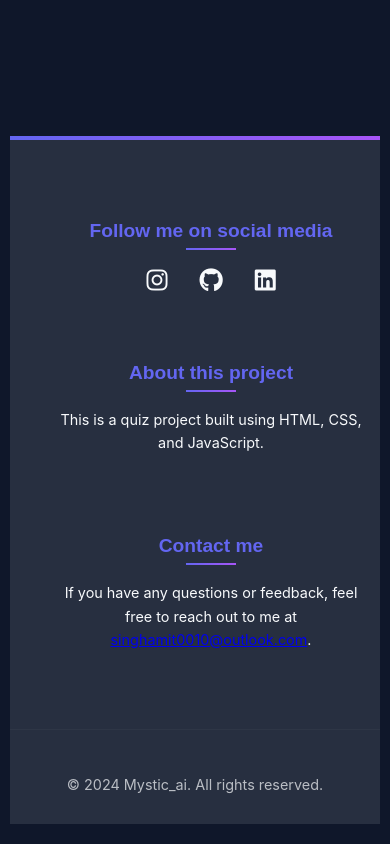
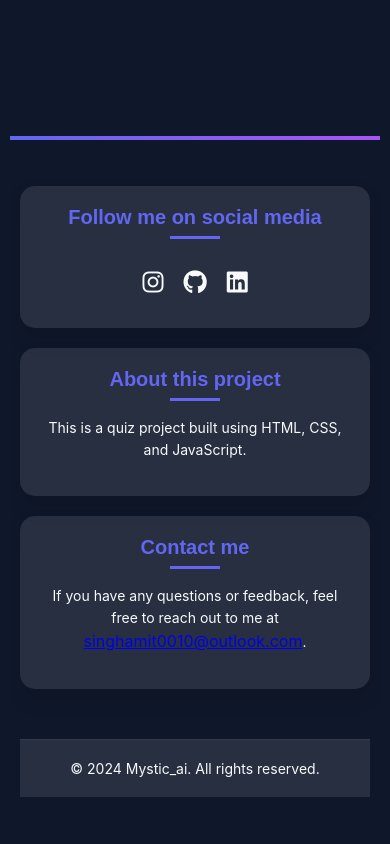
Before and after one commit to mysticai11/FeF-QuizUp, a plain HTML site: page index.html in a window 390 px wide. Shown: the part 909-1753 px from the top of the page. Drawn offline with nearby package versions, Linux system fonts and the light colour scheme; no server answers.

Commit message:
Update styles.css
improvements for small screen responsiveness.

```diff
--- a/styles.css
+++ b/styles.css
@@ -803,13 +803,15 @@ body.light-mode .review-answer.incorrect {
   color: var(--secondary-color); /* Match with website color tone */
 }
 
+
+
+
 .footer {
-  background-color: var(--card-bg);
+  background-color: var(--background-color);
   color: var(--text-color);
-  padding: 3rem 0 1rem;
+  padding: 60px 0 20px;
   position: relative;
   overflow: hidden;
-  transition: background-color 0.3s ease, color 0.3s ease;
 }
 
 .footer::before {
@@ -819,115 +821,160 @@ body.light-mode .review-answer.incorrect {
   left: 0;
   right: 0;
   height: 4px;
-  background: var(--primary-gradient);
+  background: linear-gradient(90deg, var(--primary-color), var(--secondary-color));
+  animation: gradientShift 5s infinite linear;
+}
+
+@keyframes gradientShift {
+  0% { background-position: 0% 50%; }
+  50% { background-position: 100% 50%; }
+  100% { background-position: 0% 50%; }
 }
 
 .footer-content {
-  display: flex;
-  justify-content: space-between;
-  flex-wrap: wrap;
   max-width: 1200px;
   margin: 0 auto;
-  padding: 0 2rem;
+  padding: 0 20px;
+  display: flex;
+  flex-wrap: wrap;
+  justify-content: space-between;
+  align-items: flex-start;
 }
 
 .footer-section {
   flex: 1;
-  min-width: 200px;
-  margin-bottom: 2rem;
+  margin: 20px;
+  padding: 30px;
+  background-color: var(--card-bg);
+  border-radius: 15px;
+  box-shadow: 0 10px 20px rgba(0, 0, 0, 0.1);
+  transition: transform var(--animation-speed), box-shadow var(--animation-speed);
+  min-width: 250px;
+}
+
+.footer-section:hover {
+  transform: translateY(-5px);
+  box-shadow: 0 15px 30px rgba(0, 0, 0, 0.2);
 }
 
 .footer-section h3 {
+  margin-top: 0;
+  font-weight: bold;
+  font-size: 24px;
   color: var(--primary-color);
-  font-size: 1.2rem;
-  margin-bottom: 1rem;
   position: relative;
-  padding-bottom: 0.5rem;
+  padding-bottom: 10px;
 }
 
 .footer-section h3::after {
   content: '';
   position: absolute;
+  bottom: 0;
   left: 0;
-  bottom: 0;
   width: 50px;
-  height: 2px;
-  background: var(--primary-gradient);
+  height: 3px;
+  background-color: var(--primary-color);
+  transition: width var(--animation-speed);
 }
 
-.footer-section p {
-  font-size: 0.9rem;
+.footer-section:hover h3::after {
+  width: 100px;
+}
+
+.footer-section p, .footer-section a {
+  font-size: 16px;
   line-height: 1.6;
+  transition: color var(--animation-speed);
+}
+
+.footer-section a:hover {
+  color: var(--primary-color);
 }
 
 .social-icons {
+  margin-top: 20px;
   display: flex;
-  gap: 1rem;
+  justify-content: center;
 }
 
 .social-icons a {
+  margin: 0 15px;
+  font-size: 24px;
   color: var(--text-color);
-  font-size: 1.5rem;
-  transition: color 0.3s ease, transform 0.3s ease;
+  transition: transform var(--animation-speed), color var(--animation-speed);
 }
 
 .social-icons a:hover {
   color: var(--primary-color);
-  transform: translateY(-3px);
+  transform: scale(1.2);
 }
 
 .footer-bottom {
+  background-color: var(--card-bg);
+  padding: 20px;
+  margin-top: 40px;
   text-align: center;
-  padding-top: 2rem;
-  margin-top: 2rem;
-  border-top: 1px solid var(--option-bg);
-  font-size: 0.9rem;
-  color: var(--text-color);
-  opacity: 0.7;
 }
 
-/* Light mode specific styles */
-body.light-mode .footer {
-  background-color: var(--light-card-bg);
-  color: var(--light-text-color);
+.footer-bottom p {
+  margin: 0;
+  font-size: 14px;
+  color: var(--text-color);
 }
 
-body.light-mode .footer-section h3 {
-  color: var(--primary-color);
+@media (max-width: 768px) {
+  .footer {
+      padding: 40px 10px 20px; /* Adjusted overall footer padding */
   }
-
-body.light-mode .social-icons a {
-  color: var(--light-text-color);
-}
-
-body.light-mode .social-icons a:hover {
-  color: var(--primary-color);
-}
-
-body.light-mode .footer-bottom {
-  border-top-color: var(--light-option-bg);
-  color: var(--light-text-color);
-}
-
-/* Responsive adjustments */
-@media (max-width: 768px) {
   .footer-content {
       flex-direction: column;
       align-items: center;
+      padding: 0;
+  }
+  .footer-section {
+      margin: 10px 0;
+      padding: 20px;
+      width: 100%;
+      max-width: 100%; /* Allow full width */
+      box-sizing: border-box; /* Include padding in width calculation */
+  }
+  .footer-section h3 {
       text-align: center;
+      font-size: 20px; /* Slightly smaller font for mobile */
   }
-
-  .footer-section {
-    width: 100%;
-    margin-bottom: 2rem;
-  }
-
   .footer-section h3::after {
       left: 50%;
       transform: translateX(-50%);
   }
-
+  .footer-section p {
+      text-align: center;
+      font-size: 14px; /* Slightly smaller font for mobile */
+  }
   .social-icons {
-    justify-content: center;
+      flex-wrap: wrap; /* Allow icons to wrap if needed */
+  }
+  .social-icons a {
+      margin: 5px 10px; /* Adjusted margins for better spacing */
   }
 }
+
+/* Additional media query for very small devices */
+@media (max-width: 320px) {
+  .footer-section {
+      padding: 15px 10px; /* Further reduced padding */
+  }
+  .footer-section h3 {
+      font-size: 18px;
+  }
+  .footer-section p, .footer-section a {
+      font-size: 13px;
+  }
+}
+@keyframes wave {
+  0% {
+    transform: rotate(0deg);
+  }
+  100% {
+    transform: rotate(360deg);
+  }
+}
```
Lines whose indentation alone changed are shown as unchanged.
